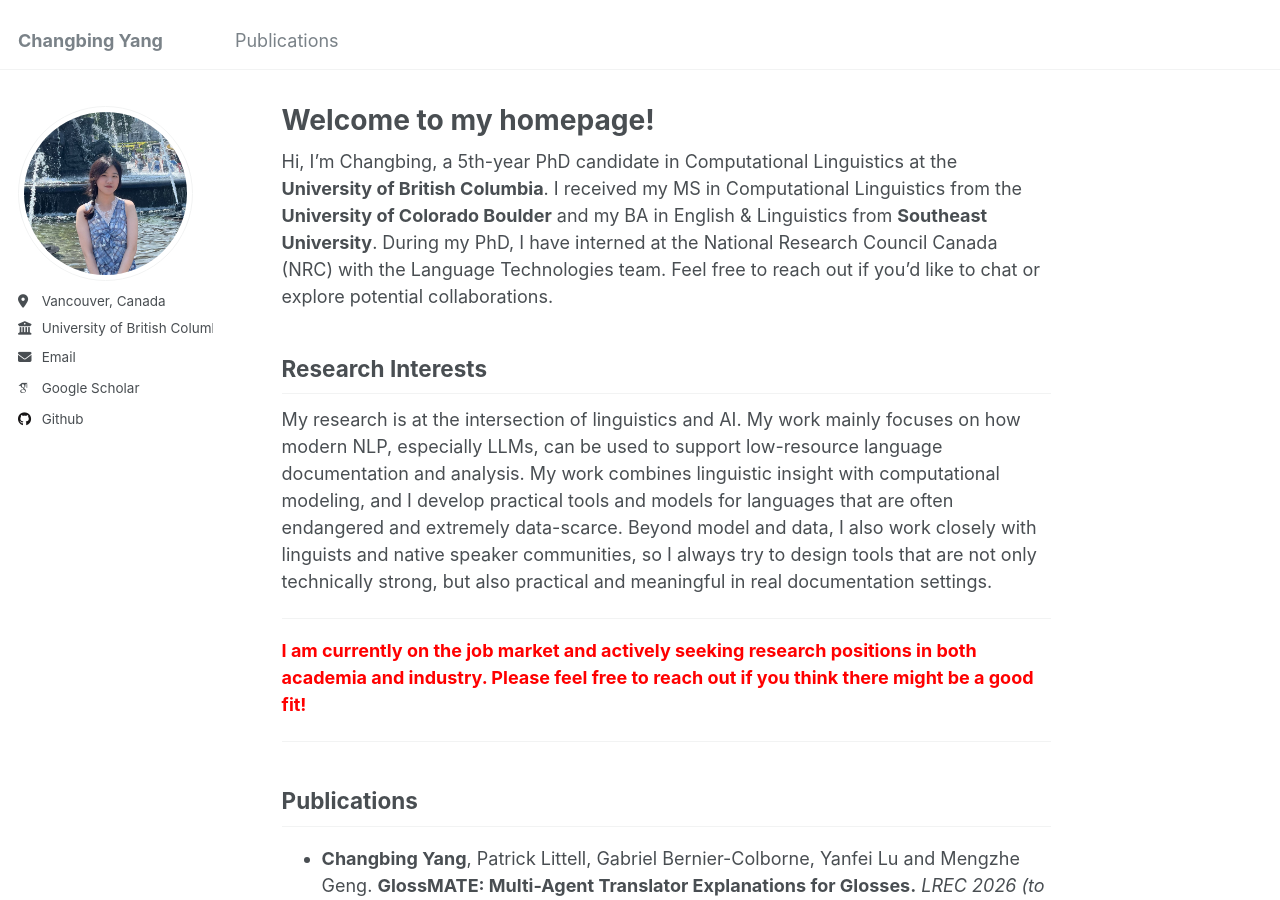
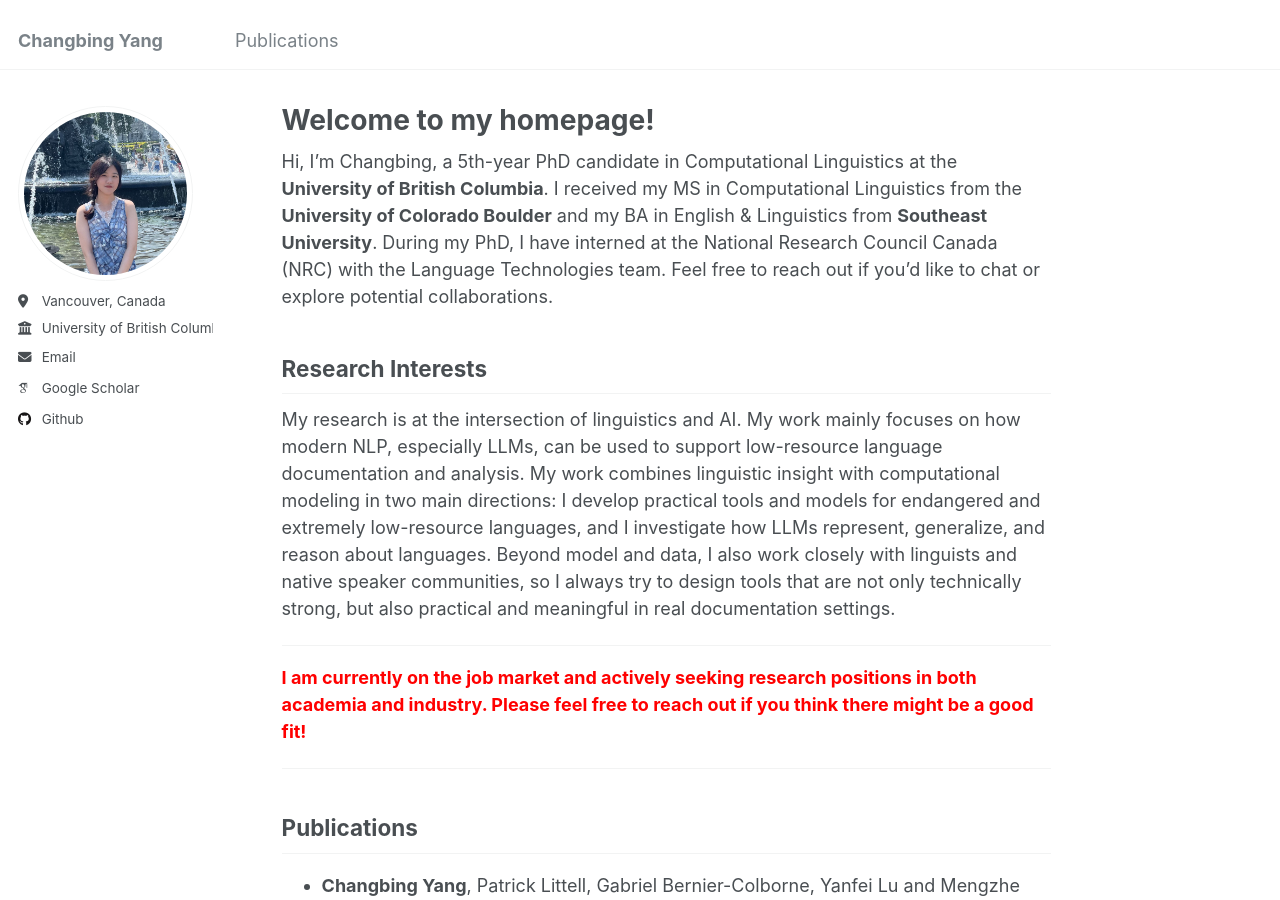
Before and after one commit to changbingY/changbingY.github.io, a Jekyll site: the page built from _pages/about.md, in a window 1280 px wide and 900 px high. Built offline with Jekyll 4.4.1, drawn with Linux system fonts in a browser that asks for light colours; some web fonts are replaced.

Commit message:
Update about.md

```diff
--- a/_pages/about.md
+++ b/_pages/about.md
@@ -11,7 +11,7 @@ Hi, I'm Changbing, a 5th-year PhD candidate in Computational Linguistics at the
 Technologies team. Feel free to reach out if you'd like to chat or explore potential collaborations.
 
 ## Research Interests
-My research is at the intersection of linguistics and AI. My work mainly focuses on how modern NLP, especially LLMs, can be used to support low-resource language documentation and analysis. My work combines linguistic insight with computational modeling, and I develop practical tools and models for languages that are often endangered and extremely data-scarce. Beyond model and data, I also work closely with linguists and native speaker communities, so I always try to design tools that are not only technically strong, but also practical and meaningful in real documentation settings.
+My research is at the intersection of linguistics and AI. My work mainly focuses on how modern NLP, especially LLMs, can be used to support low-resource language documentation and analysis. My work combines linguistic insight with computational modeling in two main directions: I develop practical tools and models for endangered and extremely low-resource languages, and I investigate how LLMs represent, generalize, and reason about languages. Beyond model and data, I also work closely with linguists and native speaker communities, so I always try to design tools that are not only technically strong, but also practical and meaningful in real documentation settings.
 
 ---
 <p style="color: red;"><strong>I am currently on the job market and actively seeking research positions in both academia and industry. Please feel free to reach out if you think there might be a good fit!</strong></p>
```
